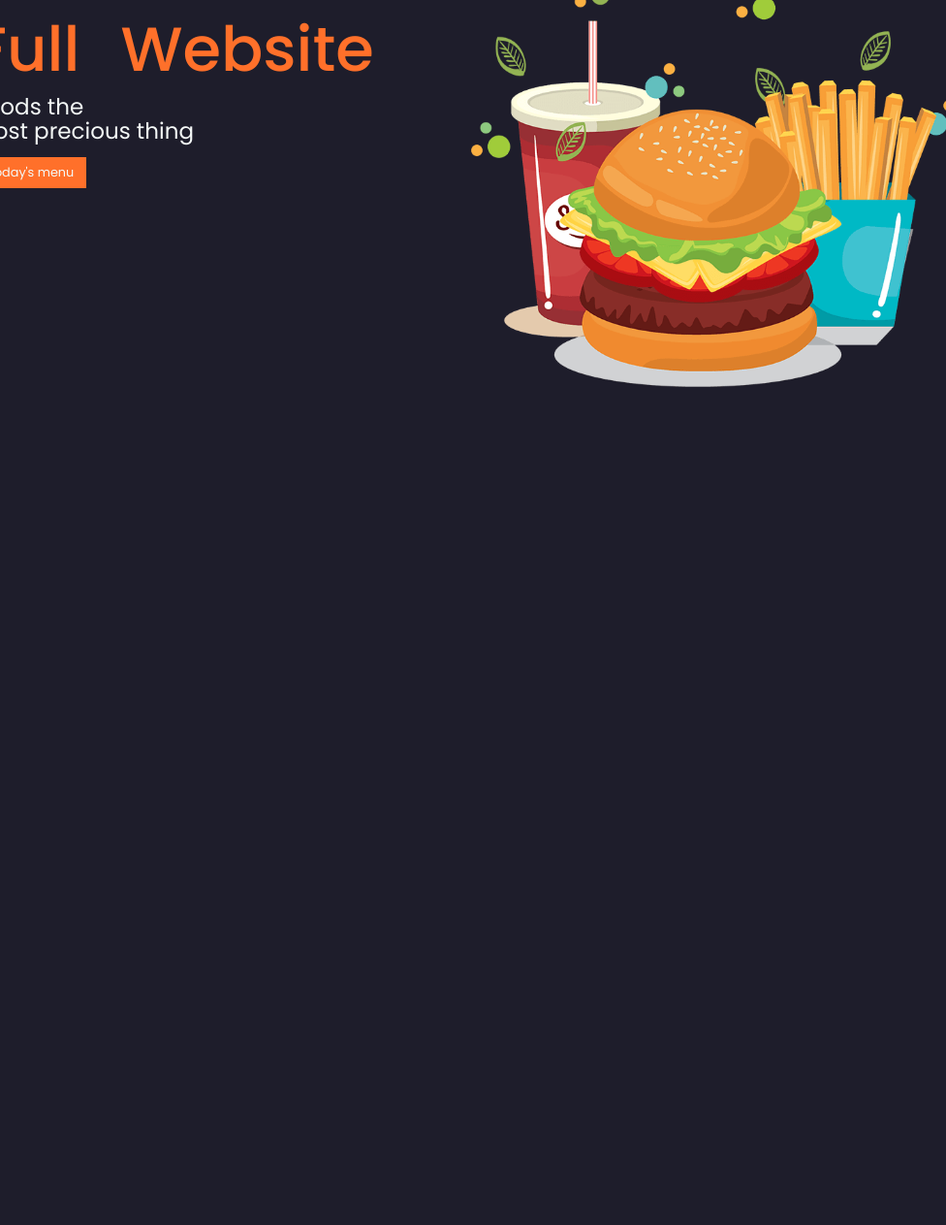
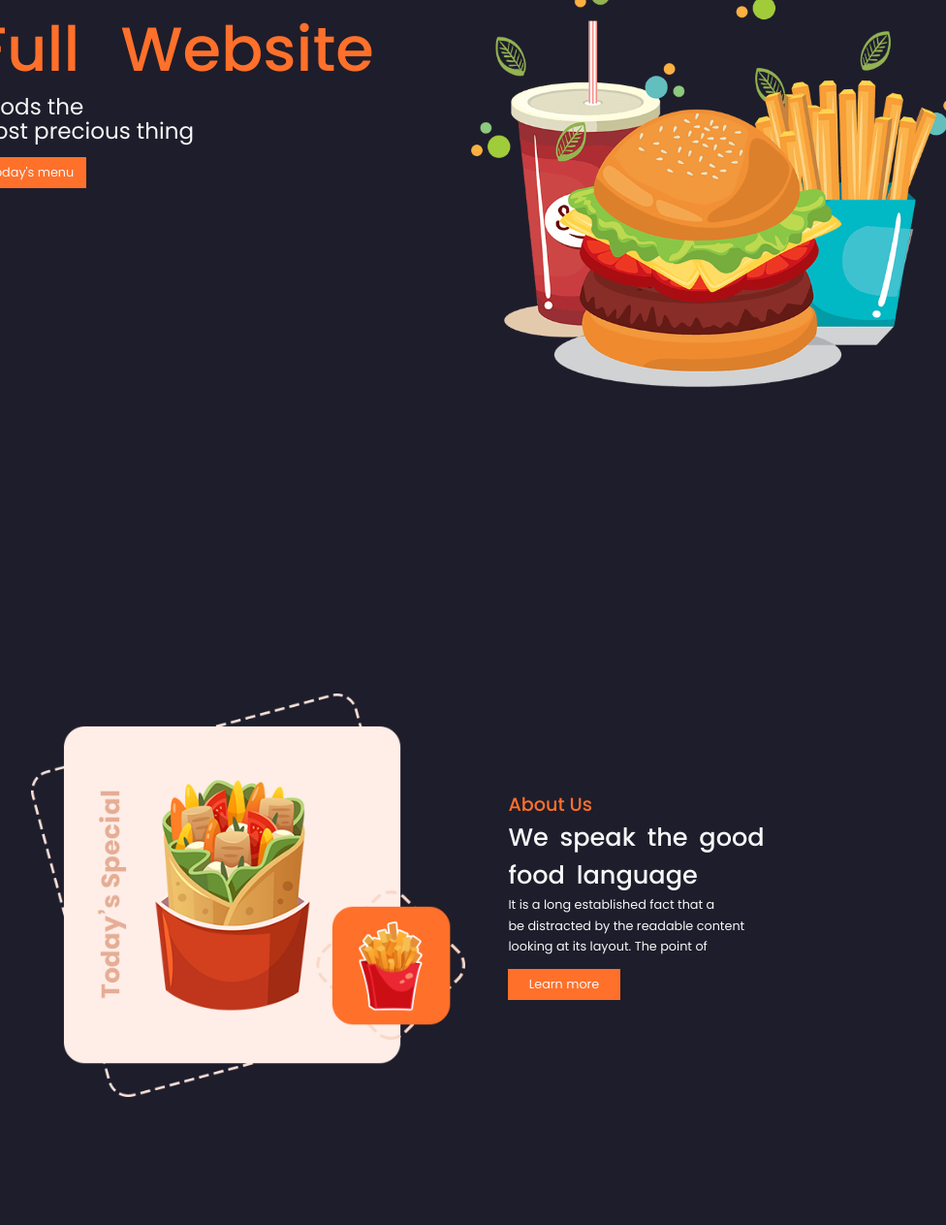
Before and after one commit to Pilotebas/proyectoJs, a plain HTML site: page views/Landing pages de hamburguesa.html in a window 1280 px wide. Shown: the part 297-1560 px from the top of the page at 97% size, without its empty margins (154-1130 px from the left). Before the commit the page ends 800 px from the top, so only its background shows below. Drawn offline with nearby package versions, Linux system fonts and the light colour scheme.

Commit message:
style: :art: Se termina about
Cabe recalcar que en cada pagina falta mejorar detalles o fuentes

```diff
--- a/css/Landing pages de hamburguesa.css
+++ b/css/Landing pages de hamburguesa.css
@@ -13,6 +13,8 @@
 }
 body{
     background-color: var(--color-primary);
+    width: 100vw;
+    font-family: 'Poppins'
 }
 a{
     text-decoration: none;
@@ -21,7 +23,7 @@ li{
     list-style: none;
 }
 header{
-    width: 100vw;
+    width: 100% ;
     height: 15vh;
     display: flex;
     justify-content: space-between;
@@ -69,7 +71,7 @@ nav ul{
 }
 
 .home > div{
-    width: 100vw;
+    width: 100% ;
     height: 80vh;
     display: flex;
     align-items: center;
@@ -110,3 +112,55 @@ nav ul{
 .home > div img{
     width: 40vw;
 }
+
+.about{
+    width: 100% ;
+    height: 85vh;
+    margin-top: 15vh;
+    display: flex;
+    flex-direction: row;
+    align-items: center;
+    justify-content: space-between;
+}
+
+.about .imagen{
+    width: 49.5vw;
+    display: flex;
+    align-items: end;
+    justify-content: end;
+}
+.about .imagen img{
+    width: 35vw;
+}
+.about .contenido{
+    width: 47vw;
+    height:50vh;
+    display: flex;
+    flex-direction: column;
+    justify-content: center;
+}
+.about .contenido h1{
+    color: var(--color-secundary);
+    font-size: 1.5vw;
+    font-weight: 500;
+}
+.about .contenido h2{
+    color: var(--color-font);
+    font-size: 2vw;
+    font-weight: 500;
+    word-spacing: 0.4vw;
+}
+.about .contenido p{
+    color: var(--color-font);
+    font-size: 1vw;
+    line-height: 1.65vw;
+    margin-bottom: 1vw;
+}
+.about .contenido button{
+    width: 9vw;
+    height: 4vh;
+    background-color: var(--color-secundary);
+    border: var(--color-secundary);
+    color: var(--color-font);
+    font-size: 1vw;
+}
--- a/views/Landing pages de hamburguesa.html
+++ b/views/Landing pages de hamburguesa.html
@@ -3,9 +3,12 @@
 <head>
     <meta charset="UTF-8">
     <meta name="viewport" content="width=device-width, initial-scale=1.0">
+    <link rel="preconnect" href="https://fonts.googleapis.com">
+    <link rel="preconnect" href="https://fonts.gstatic.com" crossorigin>
+    <link href="https://fonts.googleapis.com/css2?family=Poppins:ital,wght@0,100;0,200;0,300;0,400;0,500;0,600;0,700;0,800;0,900;1,100;1,200;1,300;1,400;1,500;1,600;1,700;1,800;1,900&display=swap" rel="stylesheet">
     <link rel="stylesheet" href="https://unpkg.com/boxicons@latest/css/boxicons.min.css">
     <link rel="stylesheet" href="../css/Landing pages de hamburguesa.css">
-    <title>example</title>
+    <title>Landing pages de hamburguesa</title>
 </head>
 <body>
     <header>
@@ -31,8 +34,17 @@
             <img src="../storage/img/home.png" alt="">
         </div>
     </section>
+    <section id="about" class="about">
+        <div class="imagen"><img src="../storage/img/abouut.png" alt=""></div>
+        <div class="contenido">
+            <h1>About Us</h1>
+            <h2>We speak the good <br>food language</h2>
+            <p>It is a long established fact that a <br>be distracted by the readable content <br>looking at its layout. The point of</p>
+            <button>Learn more</button>
+        </div>
+    </section>
 
-    <section id="about" class="about"></section>
+
     <section id="home" class="menu"></section>
     <section id="service" class="service"></section>
     <section id="contact" class="contact"></section>
```
